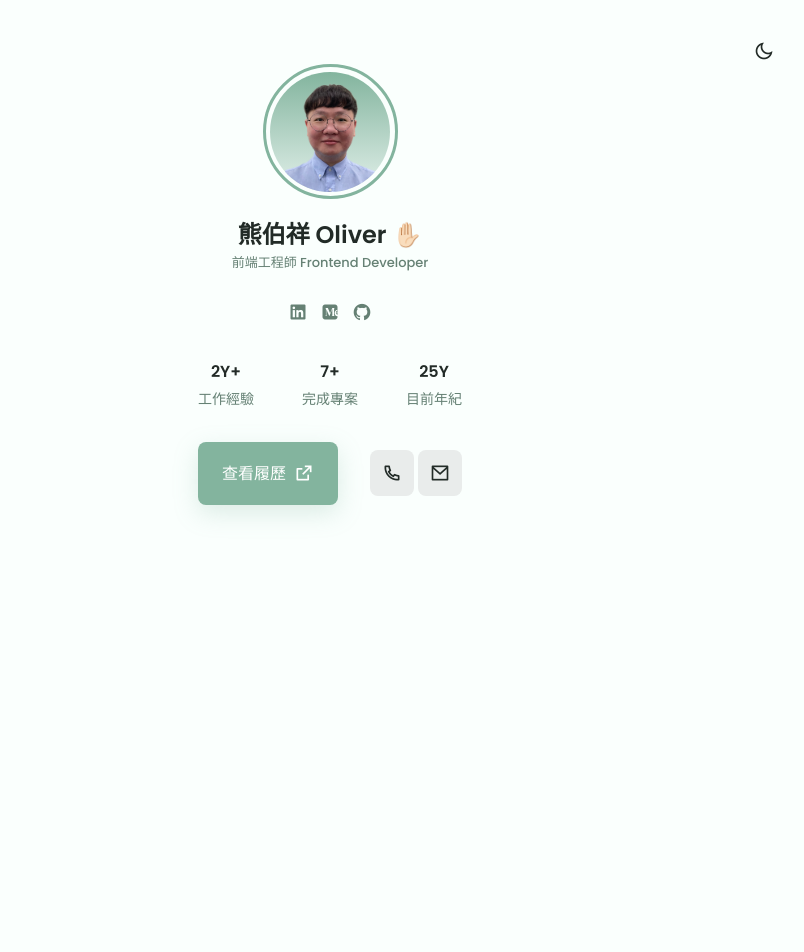
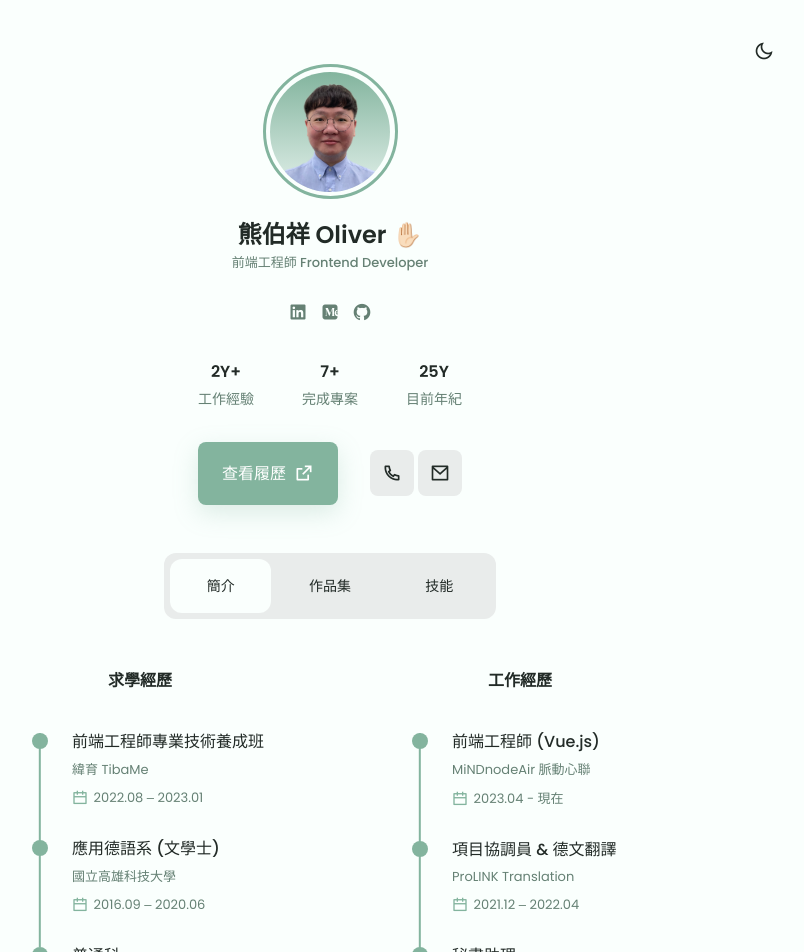
Before and after one commit to bear320/portfolio-v2, a Vue app: page / in a window 1280 px wide. Shown: the top 952 px of the page, without its empty margins (310-1114 px from the left). Before the commit the page ends 800 px from the top, so only its background shows below. Built offline with nearby package versions, Linux system fonts and the light colour scheme.

Commit message:
feat: 🎸 新增簡介Tab

```diff
--- a/src/assets/sass/style.scss
+++ b/src/assets/sass/style.scss
@@ -4,3 +4,7 @@
 @import 'base.scss';
 @import 'theme.scss';
 @import 'class.scss';
+
+[v-cloak] {
+  display: none;
+}
--- /dev/null
+++ b/src/components/AboutTab.vue
@@ -0,0 +1,206 @@
+<template>
+  <section class="views">
+    <div class="intro grid">
+      <!-- 學歷 -->
+      <div class="intro-block">
+        <h3 class="title">求學經歷</h3>
+        <div class="intro-wrap">
+          <div class="intro-data" v-for="(item, index) in education" :key="index">
+            <div class="dotAndLine">
+              <span class="dot"></span>
+              <span class="line"></span>
+            </div>
+            <div class="intro-content">
+              <h3 class="intro-title">{{ item.department }}</h3>
+              <p>{{ item.institution }}</p>
+              <p><i class="ri-calendar-line"></i>{{ item.time }}</p>
+            </div>
+          </div>
+        </div>
+      </div>
+
+      <!-- 工作經驗 -->
+      <div class="intro-block">
+        <h3 class="title">工作經歷</h3>
+        <div class="intro-wrap">
+          <div class="intro-data" v-for="(item, index) in experience" :key="index">
+            <div class="dotAndLine">
+              <span class="dot"></span>
+              <span class="line"></span>
+            </div>
+            <div class="intro-content">
+              <h3 class="intro-title">{{ item.title }}</h3>
+              <p>{{ item.employer }}</p>
+              <p><i class="ri-calendar-line"></i>{{ item.time }}</p>
+            </div>
+          </div>
+        </div>
+      </div>
+    </div>
+  </section>
+</template>
+
+<script lang="ts" setup>
+import { reactive } from 'vue';
+
+// type: Edu
+type Education = {
+  department: string;
+  institution: string;
+  time: string;
+};
+
+// 學歷
+const education = reactive<Education[]>([
+  {
+    department: '前端工程師專業技術養成班',
+    institution: '緯育 TibaMe',
+    time: '2022.08 ‒ 2023.01'
+  },
+  {
+    department: '應用德語系 (文學士)',
+    institution: '國立高雄科技大學',
+    time: '2016.09 ‒ 2020.06'
+  },
+  {
+    department: '普通科',
+    institution: '國立中科實驗高級中學',
+    time: '2013.09 - 2016.06'
+  }
+]);
+
+// type: Job
+type Job = {
+  title: string;
+  employer: string;
+  time: string;
+};
+
+// 工作經驗
+const experience = reactive<Job[]>([
+  { title: '前端工程師 (Vue.js)', employer: 'MiNDnodeAir 脈動心聯', time: '2023.04 - 現在' },
+  { title: '項目協調員 & 德文翻譯', employer: 'ProLINK Translation', time: '2021.12 ‒ 2022.04' },
+  { title: '秘書助理', employer: '國立高雄科技大學 應用德語系', time: '2018.09 ‒ 2020.01' },
+  { title: '實習生', employer: '雲山水 有熊的森林', time: '2018.07 ‒ 2018.08' }
+]);
+</script>
+
+<style lang="scss" scoped>
+@import '@/assets/sass/style.scss';
+
+.views {
+  .intro {
+    justify-content: center;
+    row-gap: 3.5rem;
+
+    @include min(776) {
+      grid-template-columns: repeat(2, 332px);
+      column-gap: 3rem;
+    }
+
+    .intro-block {
+      .title {
+        font-size: var(--h3-font-size);
+        text-align: center;
+        margin-bottom: 1.5rem;
+
+        @include min(992) {
+          font-size: var(--normal-font-size);
+          margin-bottom: 2.5rem;
+        }
+      }
+
+      .intro-wrap {
+        display: grid;
+        grid-template-columns: 280px;
+        justify-content: center;
+
+        @include max(320) {
+          grid-template-columns: 265px;
+        }
+
+        .intro-data {
+          display: flex;
+          column-gap: 0.5rem;
+          padding: 1rem;
+
+          @include max(320) {
+            padding: 1rem 0;
+          }
+
+          .dotAndLine {
+            position: relative;
+            width: 3rem;
+
+            @include max(320) {
+              width: 2rem;
+            }
+
+            .dot {
+              position: absolute;
+              top: 0;
+              left: 50%;
+              transform: translateX(-50%);
+              width: 1rem;
+              height: 1rem;
+              border-radius: 50%;
+              background-color: var(--first-color);
+            }
+
+            .line {
+              position: absolute;
+              top: 0;
+              left: 50%;
+              transform: translateX(-50%);
+              width: 0.15rem;
+              height: calc(100% + 2rem);
+              background-color: var(--first-color);
+            }
+          }
+
+          &:first-child {
+            padding-top: 0;
+          }
+
+          &:last-child {
+            padding-bottom: 0;
+
+            .dotAndLine {
+              .line {
+                display: none;
+              }
+            }
+          }
+
+          .intro-content {
+            display: flex;
+            flex-direction: column;
+            row-gap: 0.5rem;
+
+            .intro-title {
+              font-size: var(--normal-font-size);
+              font-weight: 500;
+              line-height: 18px;
+            }
+
+            p {
+              font-size: var(--smaller-font-size);
+
+              &:last-child {
+                display: flex;
+                column-gap: 0.35rem;
+                align-items: center;
+
+                i {
+                  font-size: 1rem;
+                  color: var(--first-color);
+                }
+              }
+            }
+          }
+        }
+      }
+    }
+  }
+}
+</style>
--- /dev/null
+++ b/src/components/ProjectsTab.vue
@@ -0,0 +1,11 @@
+<template>
+  <div>
+    <h1>作品集</h1>
+  </div>
+</template>
+
+<script lang="ts" setup></script>
+
+<style lang="scss" scoped>
+@import '@/assets/sass/style.scss';
+</style>
--- /dev/null
+++ b/src/components/SkillsTab.vue
@@ -0,0 +1,11 @@
+<template>
+  <div>
+    <h1>技能</h1>
+  </div>
+</template>
+
+<script lang="ts" setup></script>
+
+<style lang="scss" scoped>
+@import '@/assets/sass/style.scss';
+</style>
--- a/src/views/PortfolioView.vue
+++ b/src/views/PortfolioView.vue
@@ -38,7 +38,7 @@
       <!-- 數據統計 -->
       <div class="statistics-wrapper grid">
         <div class="info" v-for="item in statistics" :key="item.id">
-          <h3 class="number">{{ item.data }}</h3>
+          <h3 class="number" v-cloak>{{ item.data }}</h3>
           <p class="desc">{{ item.desc }}</p>
         </div>
       </div>
@@ -60,10 +60,45 @@
       </div>
     </div>
   </header>
+
+  <!-- 標籤頁 -->
+  <main class="main">
+    <section class="container tabs-wrapper">
+      <!-- 標籤 -->
+      <div class="tabs">
+        <span
+          v-for="tab in tabList"
+          :key="tab.id"
+          class="tab"
+          :class="{ active: currentTab === tab.enum }"
+          @click="currentTab = tab.enum"
+        >
+          {{ tab.title }}
+        </span>
+      </div>
+
+      <!-- 內容 -->
+      <transition-group>
+        <component
+          v-show="currentTab === item.tab"
+          v-for="(item, index) in tabContent"
+          :key="index"
+          :is="item.component"
+        ></component>
+      </transition-group>
+    </section>
+  </main>
+
+  <footer class="footer container">
+    <span class="copy-right"> &#169; Oliver Xiong. All rights reserved. </span>
+  </footer>
 </template>
 
 <script lang="ts" setup>
-import { computed, reactive, ref } from 'vue';
+import { ref, reactive, computed, type Component } from 'vue';
+import AboutTab from '@/components/AboutTab.vue';
+import ProjectsTab from '@/components/ProjectsTab.vue';
+import SkillsTab from '@/components/SkillsTab.vue';
 // import { collection, onSnapshot } from 'firebase/firestore';
 // import { db } from '@/firebase';
 
@@ -107,6 +142,58 @@ const statistics = reactive<Statistics[]>([
 const resumeURL = ref<string>(
   'https://drive.google.com/file/d/1rlC4dUzS7jXXA0C0Ll0ZLtPQPUNzb5dN/view?usp=sharing'
 );
+
+/* --------------- 標籤頁 --------------- */
+
+// enum: Tab
+enum Tab {
+  about = 'about',
+  projects = 'projects',
+  skills = 'skills'
+}
+
+// 目前標籤
+const currentTab = ref<Tab>(Tab.about);
+
+// type: TabList
+type TabList = {
+  id: number;
+  title: string;
+  enum: Tab;
+};
+
+// 標籤列表
+const tabList = reactive<TabList[]>([
+  {
+    id: 1,
+    title: '簡介',
+    enum: Tab.about
+  },
+  {
+    id: 2,
+    title: '作品集',
+    enum: Tab.projects
+  },
+  {
+    id: 3,
+    title: '技能',
+    enum: Tab.skills
+  }
+]);
+
+// type: TabContent
+type TabContent = {
+  id: number;
+  tab: Tab;
+  component: Component;
+};
+
+// 標籤內容
+const tabContent = reactive<TabContent[]>([
+  { id: 1, tab: Tab.about, component: AboutTab },
+  { id: 2, tab: Tab.projects, component: ProjectsTab },
+  { id: 3, tab: Tab.skills, component: SkillsTab }
+]);
 </script>
 
 <style lang="scss" scoped>
@@ -272,8 +359,8 @@ const resumeURL = ref<string>(
 }
 
 .main {
-  .filter-wrapper {
-    .content {
+  .tabs-wrapper {
+    .tabs {
       margin: 2rem 0 2.5rem;
       background-color: var(--text-color-lighten);
       padding: 0.375rem;
@@ -287,7 +374,7 @@ const resumeURL = ref<string>(
         margin: 3rem auto;
       }
 
-      a {
+      .tab {
         width: 100%;
         height: 100%;
         padding: 1rem;
@@ -301,8 +388,8 @@ const resumeURL = ref<string>(
         cursor: pointer;
         transition: 0.3s;
 
-        &:hover,
-        &.router-link-exact-active {
+        &.active,
+        &:hover {
           background-color: var(--body-color);
         }
       }
```
Also changed, not shown: 1 other file (tests, documents, lock files or other folders).
